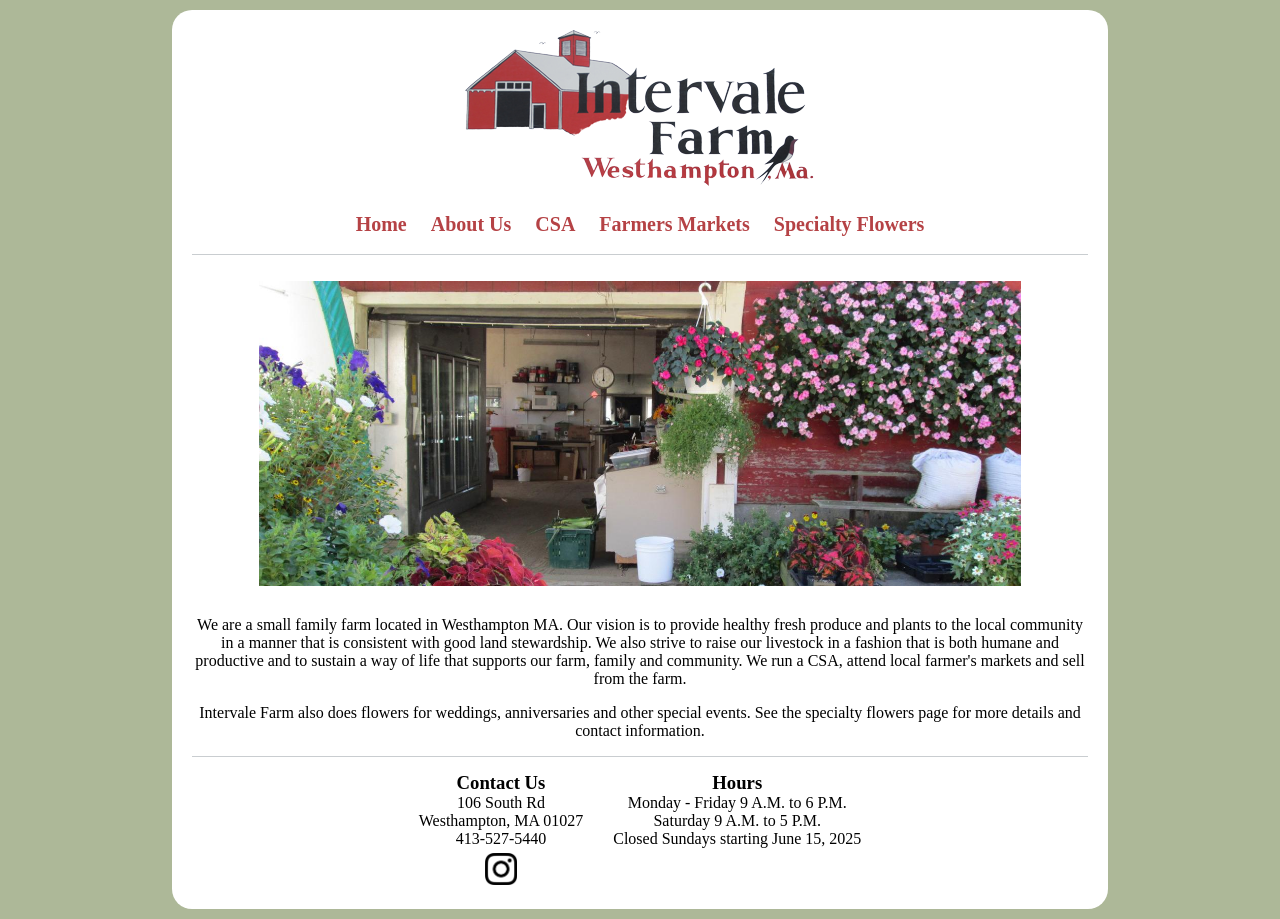
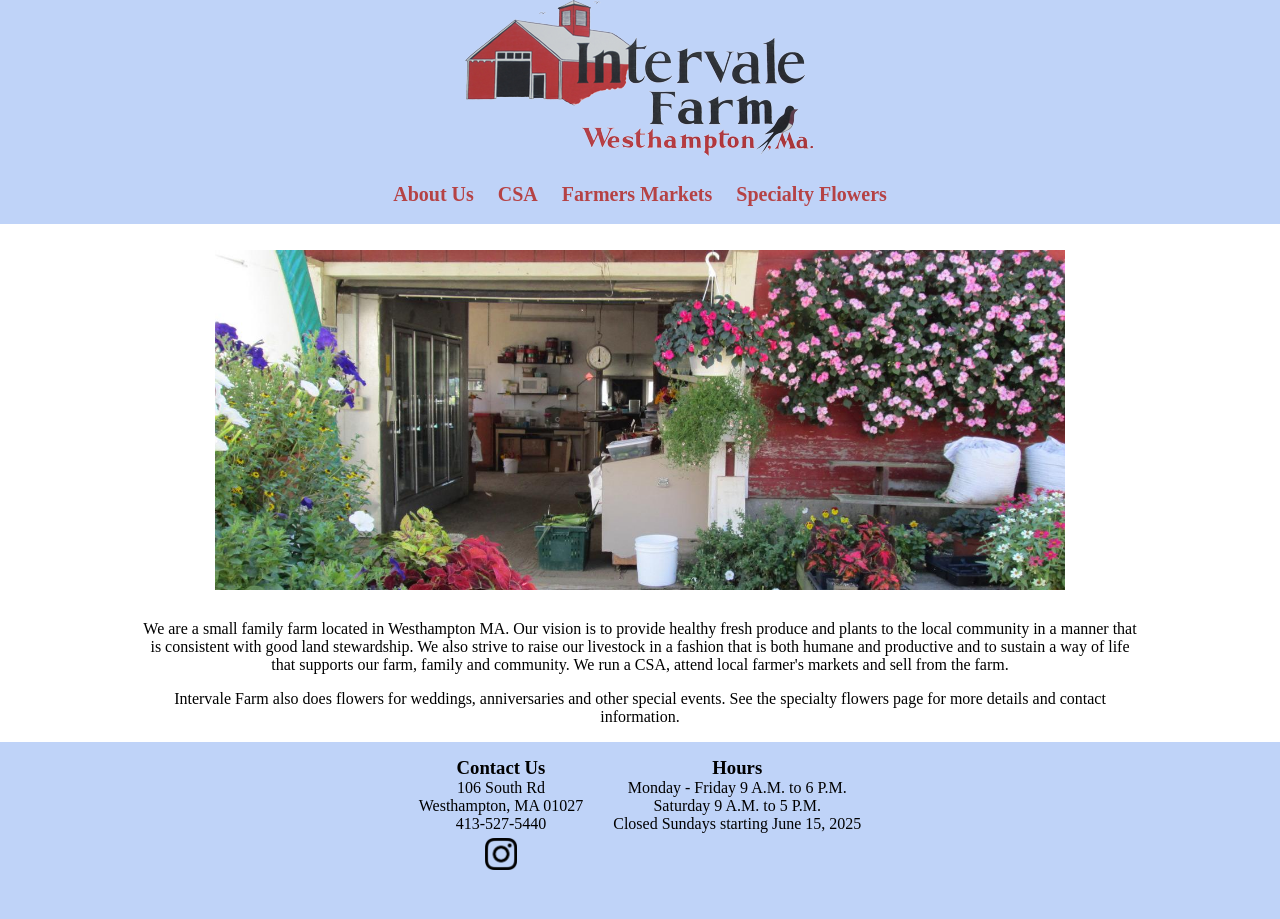
Before and after one commit to Angineer/intervale-farm, a Jekyll site: the page built from index.md, in a window 1280 px wide. Built offline with Jekyll 4.4.1, drawn with Linux system fonts in a browser that asks for light colours.

Commit message:
Try out full-width and background colors

```diff
--- a/_includes/header.html
+++ b/_includes/header.html
@@ -1,9 +1,8 @@
 <div class="header">
-    <a href="index"><img src="img/logo.png" style="max-width: 50%;"></a>
+    <a href="index"><img src="img/logo.png" style="max-width: 80%;"></a>
 </div>
 <div class="navigation">
     <ul>
-        <li><a href="index">Home</a></li>
         <li>
             <a href="#">About Us</a>
             <ul>
--- a/style.css
+++ b/style.css
@@ -1,15 +1,8 @@
 body {
     text-align: center;
     margin:0px;
-    background: #adb898;
+    background: #bfd3f8;
     background-attachment: fixed;
-}
-
-h1 {
-    color: orangered;
-    font-family: Courgette;
-    font-size: 30pt;
-    margin:  0px;
 }
 
 h3 {
@@ -26,11 +19,11 @@ a {
 /* Wrapper includes header, content, and footer */
 .wrapper {
     background: #ffffff;
-    border-radius: 20px;
+    /*border-radius: 20px;
     margin: 10px auto;
     max-width: 1000px;
     padding: 20px;
-    width: 70%;
+    width: 70%;*/
 }
 
 
@@ -39,8 +32,8 @@ a {
  Navigation with dropdown
  ========================
 */
-.navigation {
-    border-bottom: 1px solid #c9cdd0;
+.header, .navigation {
+    background: #bfd3f8;
 }
 
 .navigation ul {
@@ -67,7 +60,8 @@ a {
 /* Hide Dropdowns by Default */
 .navigation ul ul {
   display: none;
-  background: #ffffff;
+  background: #bfd3f8;
+  border: 1px solid grey;
   padding: 0px;
   position: absolute;
   top: 60px;
@@ -93,6 +87,17 @@ a {
  =======
 */
 
+.content {
+    max-width: 1000px;
+    margin: auto;
+    width: 80%;
+}
+
+.recipe {
+    padding: 30px;
+    text-align: left;
+}
+
 .inline-image {
     padding: 10px;
 }
@@ -101,11 +106,6 @@ a {
     display: flex;
     gap: 40px;
     justify-content: center;
-}
-
-.recipe {
-    padding: 30px;
-    text-align: left;
 }
 
 /*
@@ -119,8 +119,7 @@ a {
     align-items: flex-start;
     justify-content: center;
 
-    /*background: #663e50;*/
-    border-top: 1px solid #c9cdd0;
+    background: #bfd3f8;
     font-size: 12pt;
 }
 
```
